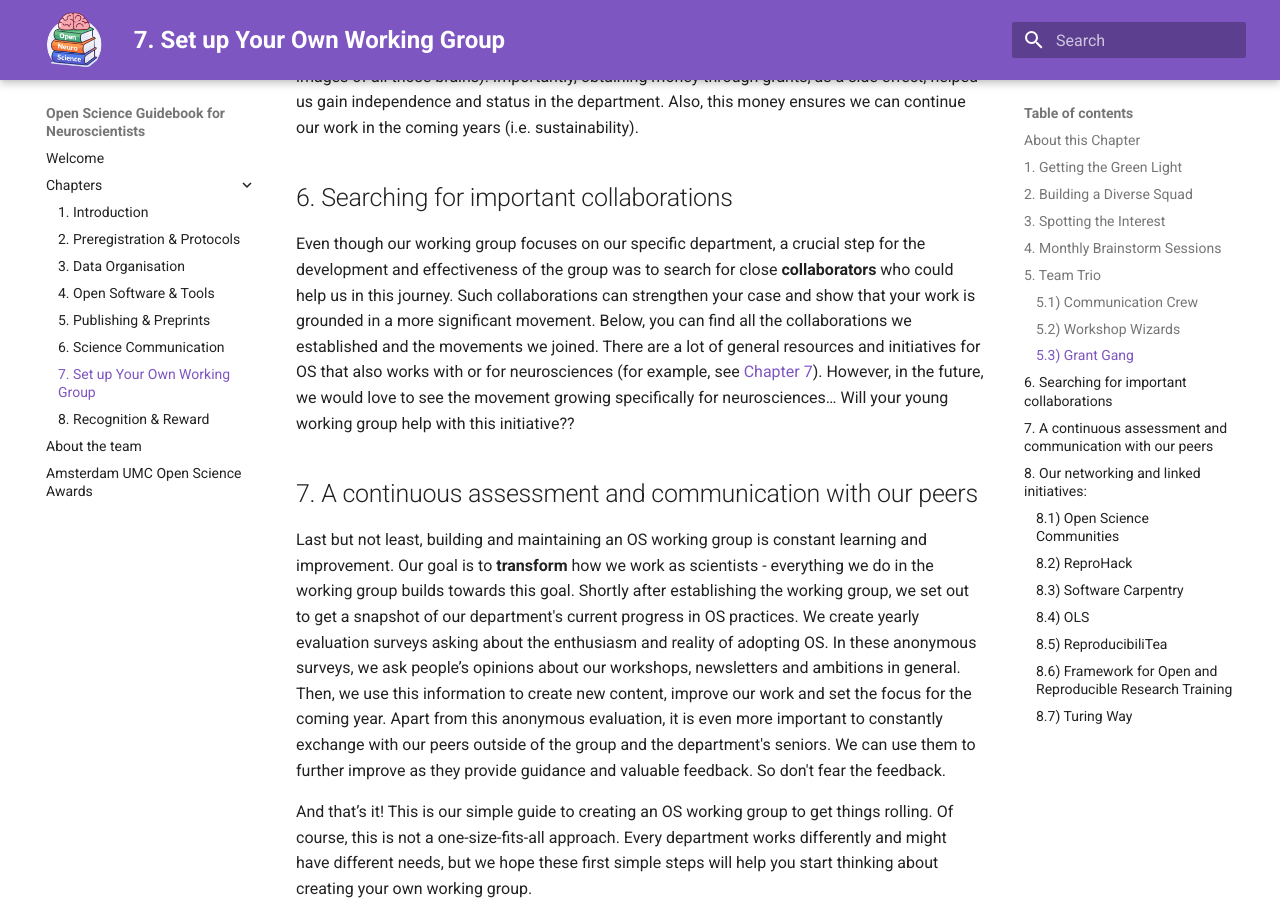
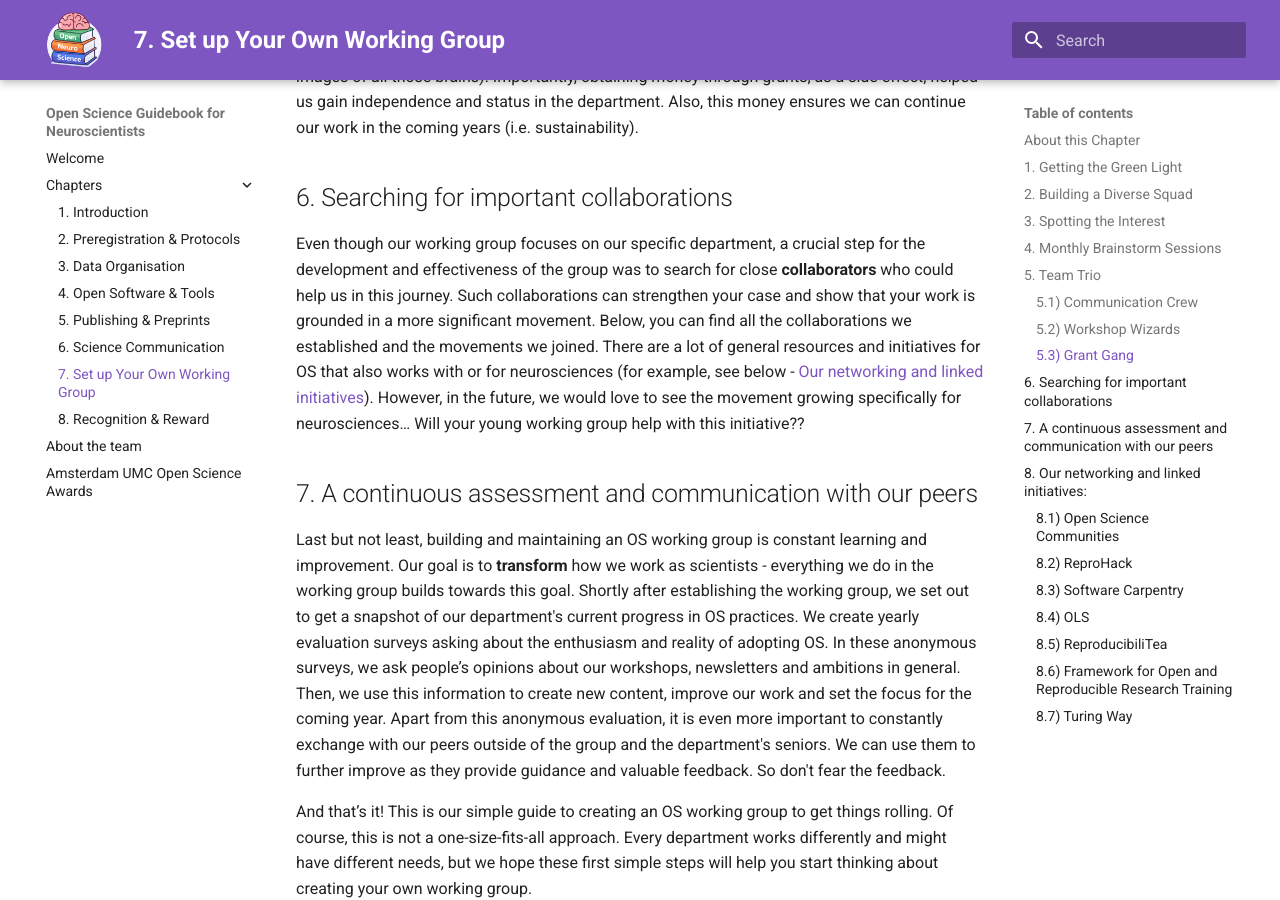
Before and after one commit to ANW-Open-Science/Open-Science-Guidebook-for-Neuroscientists, an MkDocs documentation site: the page built from docs/tabs/7-create_open_science_working_group.md, in a window 1280 px wide and 900 px high, scrolled down 3129 px. Built offline with MkDocs 1.6.1 and Material for MkDocs 9.7.7, drawn with Linux system fonts in a browser that asks for light colours.

Commit message:
Update 7-create_open_science_working_group.md
fix link to other section

```diff
--- a/docs/tabs/7-create_open_science_working_group.md
+++ b/docs/tabs/7-create_open_science_working_group.md
@@ -47,7 +47,7 @@ Getting hands-on with practical interventions. How can we teach about OS and bri
 *Money, Money, Money* - such a necessary thing to have in science. Our team established a grant gang to scour the land for funds. We thought money would be helpful to be able, for instance, to properly organise department workshops and hackathons and to set up an OS infrastructure for data and data sharing in our department (e.g., paying for server storage to store the vast NIfTI images of all those brains). Importantly, obtaining money through grants, as a side effect, helped us gain independence and status in the department. Also, this money ensures we can continue our work in the coming years (i.e. sustainability).
 
 ## 6. Searching for important collaborations
-Even though our working group focuses on our specific department, a crucial step for the development and effectiveness of the group was to search for close **collaborators** who could help us in this journey. Such collaborations can strengthen your case and show that your work is grounded in a more significant movement. Below, you can find all the collaborations we established and the movements we joined. There are a lot of general resources and initiatives for OS that also works with or for neurosciences (for example, see [Chapter 7](chapter7)). However, in the future, we would love to see the movement growing specifically for neurosciences… Will your young working group help with this initiative??
+Even though our working group focuses on our specific department, a crucial step for the development and effectiveness of the group was to search for close **collaborators** who could help us in this journey. Such collaborations can strengthen your case and show that your work is grounded in a more significant movement. Below, you can find all the collaborations we established and the movements we joined. There are a lot of general resources and initiatives for OS that also works with or for neurosciences (for example, see below - [Our networking and linked initiatives](https://anw-open-science.github.io/Open-Science-Guidebook-for-Neuroscientists/tabs/7-create_open_science_working_group/#8-our-networking-and-linked-initiatives)). However, in the future, we would love to see the movement growing specifically for neurosciences… Will your young working group help with this initiative??
 
 ## 7. A continuous assessment and communication with our peers
 Last but not least, building and maintaining an OS working group is constant learning and improvement. Our goal is to **transform** how we work as scientists - everything we do in the working group builds towards this goal. Shortly after establishing the working group, we set out to get a snapshot of our department's current progress in OS practices. We create yearly evaluation surveys asking about the enthusiasm and reality of adopting OS. In these anonymous surveys, we ask people’s opinions about our workshops, newsletters and ambitions in general. Then, we use this information to create new content, improve our work and set the focus for the coming year. Apart from this anonymous evaluation, it is even more important to constantly exchange with our peers outside of the group and the department's seniors. We can use them to further improve as they provide guidance and valuable feedback. So don't fear the feedback.
```
